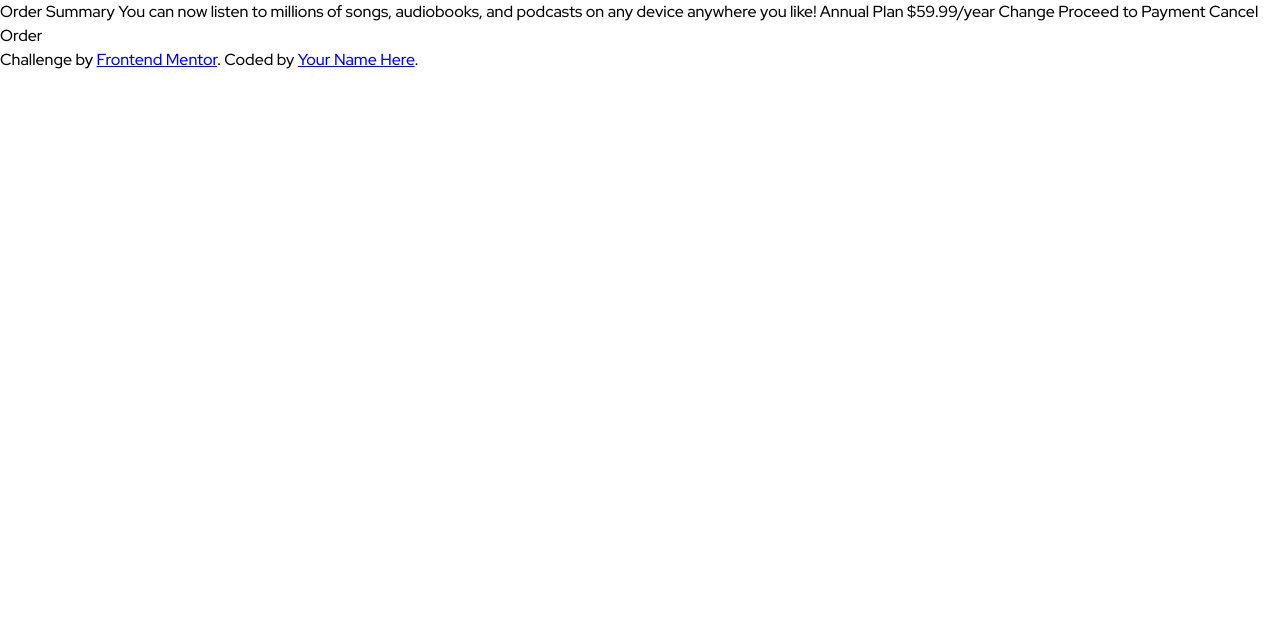
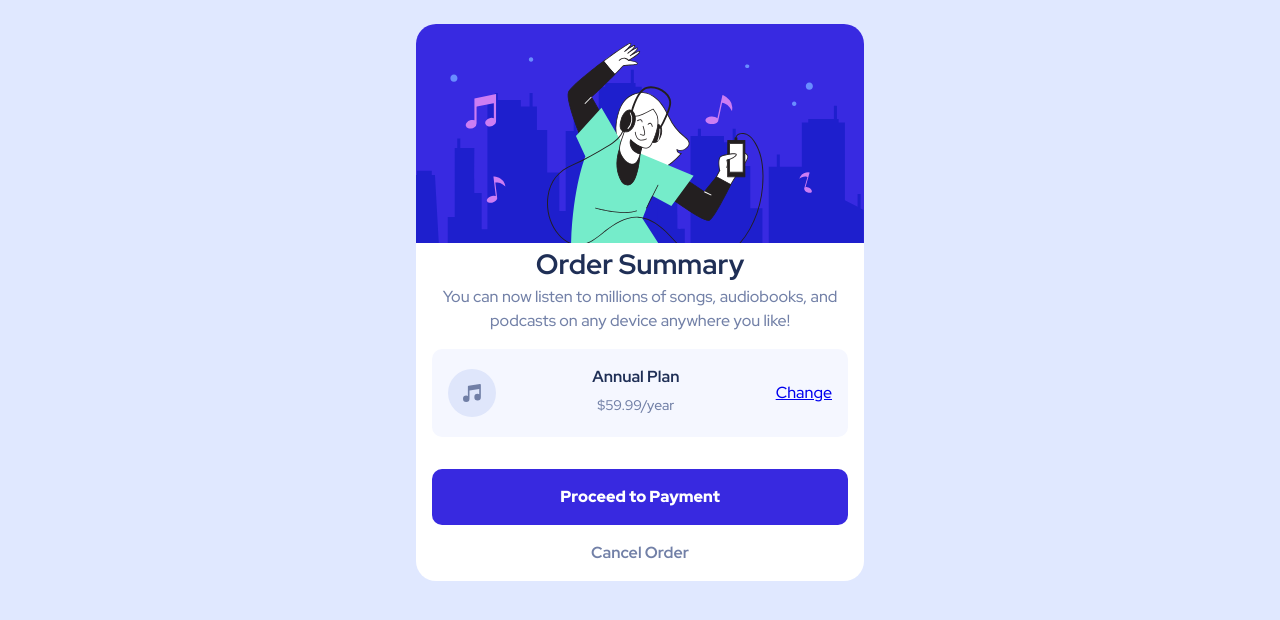
Before and after one commit to amyspencerproject/order-summary-component, a plain HTML site: page index.html in a window 1280 px wide. Drawn offline with Linux system fonts and the light colour scheme.

Commit message:
Basic styling completed

```diff
--- a/index.html
+++ b/index.html
@@ -26,15 +26,38 @@
     <link rel="stylesheet" href="./styles.css" />
   </head>
   <body>
-    Order Summary You can now listen to millions of songs, audiobooks, and
-    podcasts on any device anywhere you like! Annual Plan $59.99/year Change
-    Proceed to Payment Cancel Order
+    <main>
+      <div class="summary-container">
+        <img
+          src="./images/illustration-hero.svg"
+          alt="Illustration of girl with headphones dancing and smiling"
+          class="hero"
+        />
+        <h1 class="summary-title">Order Summary</h1>
+        <p class="summary-text">
+          You can now listen to millions of songs, audiobooks, and podcasts on
+          any device anywhere you like!
+        </p>
+        <div class="plan-details-container">
+          <img src="./images/icon-music.svg" alt="" class="icon-music" />
+          <div class="plan">
+            <h2 class="plan-title">Annual Plan</h2>
+            <p class="plan-price">$59.99/year</p>
+          </div>
+          <a href="#" class="change-link">Change</a>
+        </div>
+        <button class="btn-proceed">Proceed to Payment</button>
+        <a href="#" class="cancel-link">Cancel Order</a>
+      </div>
+    </main>
 
+    <!-- <footer>
       <div class="attribution">
         Challenge by
         <a href="https://www.frontendmentor.io?ref=challenge" target="_blank"
           >Frontend Mentor</a
         >. Coded by <a href="#">Your Name Here</a>.
       </div>
+    </footer> -->
   </body>
 </html>
--- a/styles.css
+++ b/styles.css
@@ -75,6 +75,104 @@ select {
 
 /* ========================= Base Styles ========================= */
 
+/* Variables */
+:root {
+  --white: #ffffff;
+  --pale-blue: hsl(225, 100%, 94%);
+  --very-pale-blue: hsl(225, 100%, 98%);
+  --bright-blue: hsl(245, 75%, 52%);
+  --desaturated-blue: hsl(224, 23%, 55%);
+  --dark-blue: hsl(223, 47%, 23%);
+}
+
 body {
+  background-color: var(--pale-blue);
+}
+
+main {
+  background-color: var(--pale-blue);
+  display: grid;
+  place-content: center;
   font-family: "Red Hat Display", sans-serif;
+  font-size: 1rem;
 }
+
+h1,
+h2,
+h3 {
+  text-align: center;
+  color: var(--dark-blue);
+}
+
+h1 {
+  font-size: 1.75rem;
+}
+
+p {
+  text-align: center;
+  color: var(--desaturated-blue);
+  font-weight: 500;
+  line-height: 1.5rem;
+}
+
+.summary-container {
+  border-radius: 20px;
+  max-width: 28rem;
+  background-color: var(--white);
+  margin: 1.5rem;
+  display: grid;
+  padding-bottom: 1rem;
+}
+
+.hero {
+  border-radius: 20px 20px 0 0;
+}
+
+.plan-details-container {
+  background-color: var(--very-pale-blue);
+  border-radius: 10px;
+  margin: 1rem;
+  display: flex;
+  align-items: center;
+  justify-content: space-between;
+  padding: 1rem;
+}
+
+.plan {
+  flex-direction: column;
+  font-size: 0.875rem;
+}
+
+.plan-title {
+  font-size: 1rem;
+}
+
+.plan-price {
+  margin: 0.25rem;
+}
+
+.change {
+  font-size: 0.8125rem;
+  font-weight: 500;
+  color: var(--bright-blue);
+  text-decoration: underline;
+}
+
+.cancel-link {
+  text-decoration: none;
+  color: var(--desaturated-blue);
+  font-weight: 700;
+  grid-column: 1 / -1;
+  justify-self: center;
+}
+
+.btn-proceed {
+  padding: 1rem;
+  margin: 1rem;
+  background-color: var(--bright-blue);
+  color: var(--white);
+  font-weight: 900;
+  border: none;
+  border-radius: 10px;
+  /* box-shadow: var(--very-pale-blue); */
+}
```
Also changed, not shown: 1 other file. Lines whose indentation alone changed are shown as unchanged.
